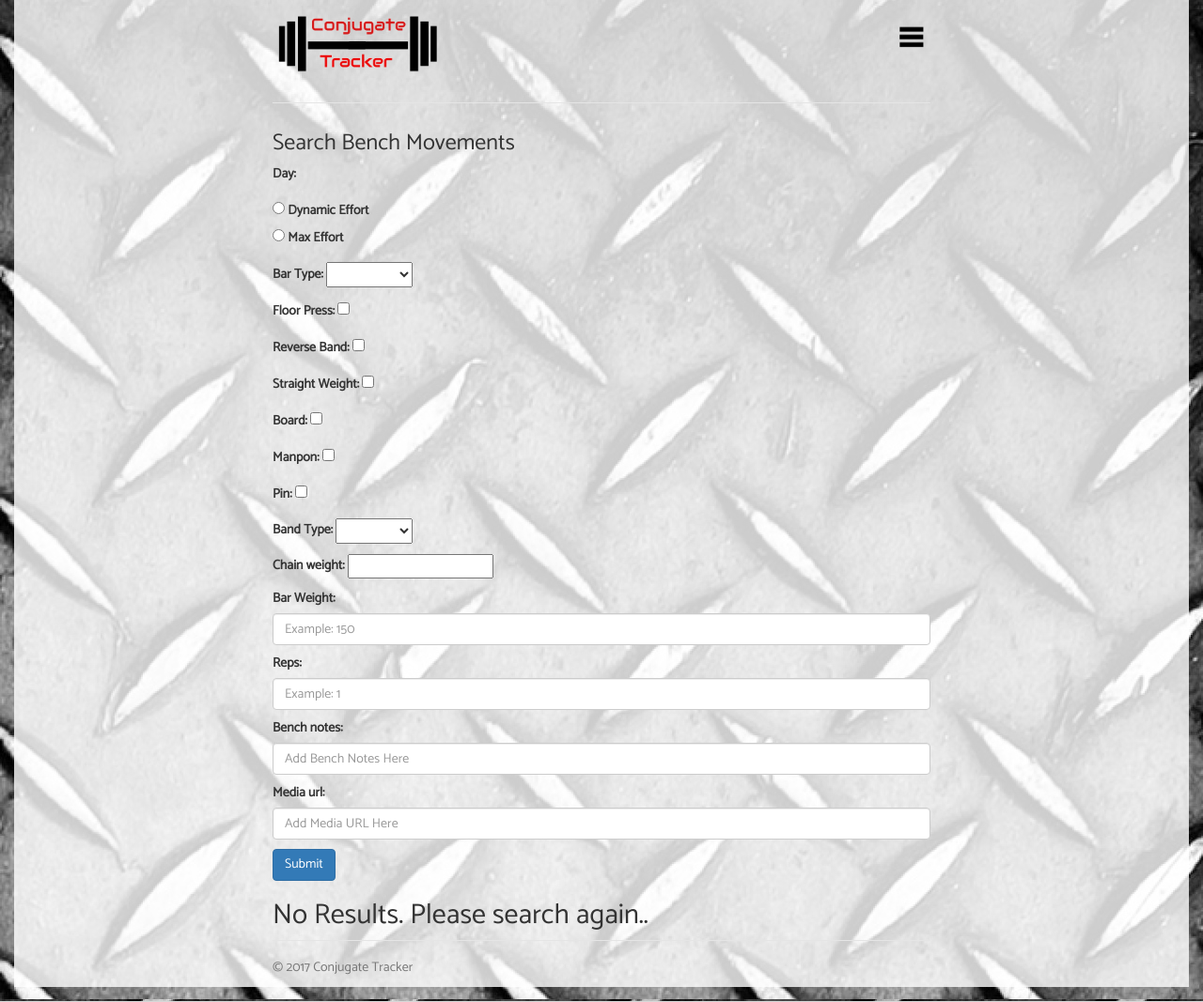
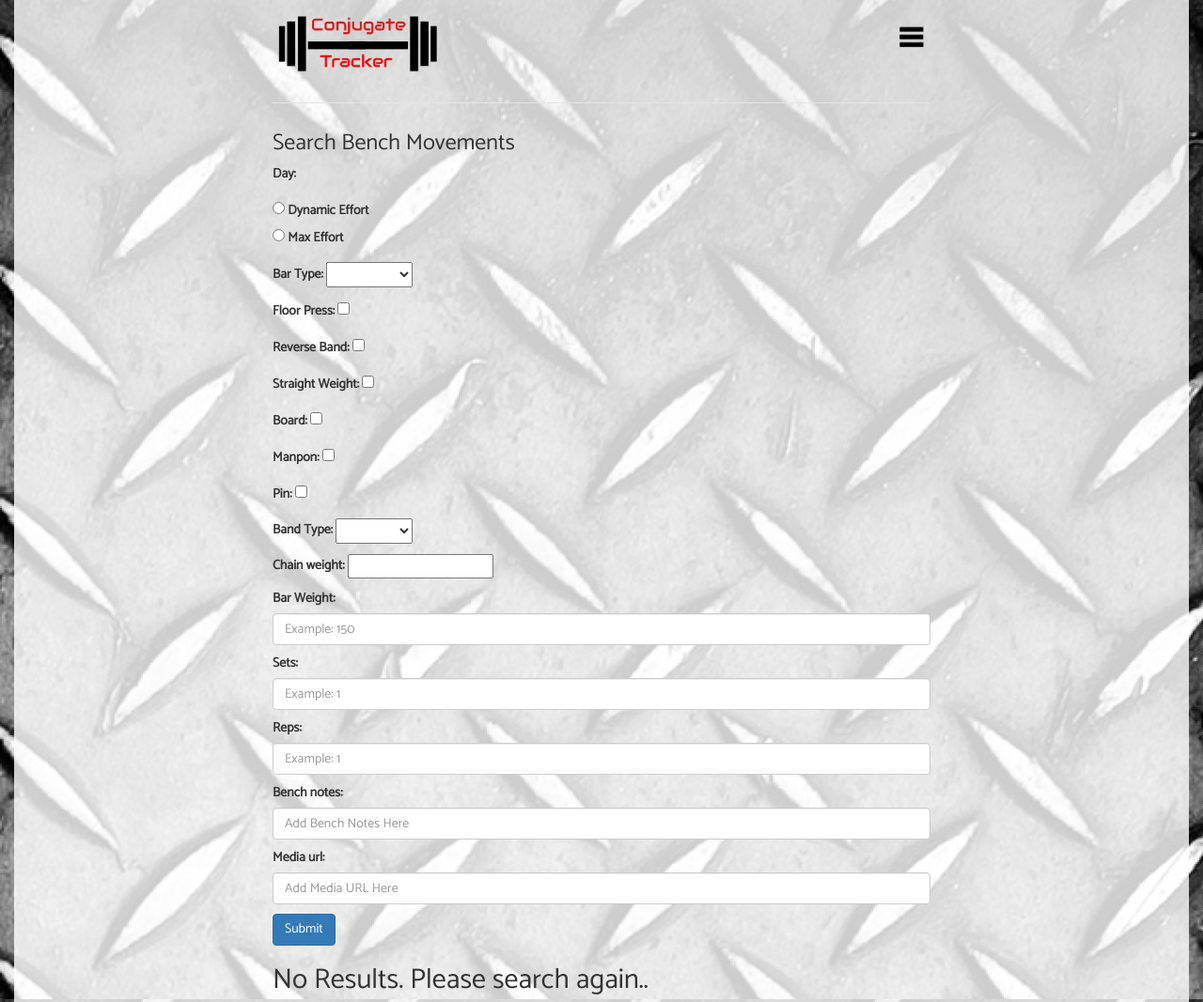
Before and after one commit to StrongAndClumsy/ConjugateTracker, a Django app: page /bench_movement/search in a window 1280 px wide. Shown: the part 16-1083 px from the top of the page at 94% size. Run offline with Django 3.2, Linux system fonts and the light colour scheme; some libraries are stand-ins or nearby versions.

Commit message:
Added Sets field
to detail, search, models, forms and views

```diff
--- a/tracker/forms.py
+++ b/tracker/forms.py
@@ -12,13 +12,14 @@ class SquatForm(forms.ModelForm):
 	class Meta:
 		model = SquatMovement
 		fields = ['box_free','effort_type','bar_type','bands_type','chain_weight',
-		'movement_weight','movement_reps','squat_notes', 'media_url']
+		'movement_weight', 'movement_sets', 'movement_reps','squat_notes', 'media_url']
 	effort_type = forms.ChoiceField(label="Day", widget=forms.RadioSelect(), choices=EFFORT_CHOICES)
 	box_free = forms.ChoiceField(label="Squat Type", widget=forms.RadioSelect, choices=BOXFREE_CHOICES)
 	bar_type = forms.ChoiceField(label="Bar Type", widget=forms.Select, choices=BAR_OPTIONS, required=True)
 	bands_type = forms.ChoiceField(label="Band Type", widget=forms.Select, choices=BAND_TYPE, required=False)
 	chain_weight = forms.IntegerField(required=False, initial=0)
 	movement_weight = forms.IntegerField(label="Bar Weight", required=True, widget=forms.NumberInput(attrs={'class': 'form-control', 'placeholder': 'Example: 150'}))
+	movement_sets = forms.IntegerField(label="Sets", required=True, widget=forms.NumberInput(attrs={'class': 'form-control', 'placeholder': 'Example: 1'}))
 	movement_reps = forms.IntegerField(label="Reps", required=True, widget=forms.NumberInput(attrs={'class': 'form-control', 'placeholder': 'Example: 1'}))
 	squat_notes = forms.CharField(max_length=300,widget=forms.TextInput(attrs={'class': 'form-control', 'placeholder': 'Add Squat Notes Here'}),required=False)
 	media_url = forms.URLField(widget=forms.TextInput(attrs={'class': 'form-control', 'placeholder': 'Add Media URL Here'}),required=False)
@@ -27,13 +28,14 @@ class SquatSearchForm(forms.ModelForm):
 	class Meta:
 		model = SquatMovement
 		fields = ['box_free','effort_type','bar_type','bands_type','chain_weight',
-		'movement_weight','movement_reps','squat_notes', 'media_url']
+		'movement_weight', 'movement_sets', 'movement_reps','squat_notes', 'media_url']
 	effort_type = forms.ChoiceField(label="Day", widget=forms.RadioSelect(), choices=EFFORT_CHOICES)
 	box_free = forms.ChoiceField(label="Squat Type", widget=forms.RadioSelect, choices=BOXFREE_CHOICES)
 	bar_type = forms.CharField(max_length=60)
 	bands_type = forms.CharField(label="Band Type", required=False, max_length=60)
 	chain_weight = forms.IntegerField(required=False, initial=0)
 	movement_weight = forms.IntegerField(label="Bar Weight", widget=forms.NumberInput(attrs={'class': 'form-control', 'placeholder': 'Example: 150'}))
+	movement_sets = forms.IntegerField(label="Sets", required=True, widget=forms.NumberInput(attrs={'class': 'form-control', 'placeholder': 'Example: 1'}))
 	movement_reps = forms.IntegerField(label="Reps", widget=forms.NumberInput(attrs={'class': 'form-control', 'placeholder': 'Example: 1'}))
 	squat_notes = forms.CharField(max_length=300,widget=forms.TextInput(attrs={'class': 'form-control', 'placeholder': 'Add Squat Notes Here'}),required=False)
 	media_url = forms.URLField(widget=forms.TextInput(attrs={'class': 'form-control', 'placeholder': 'Add Media URL Here'}),required=False)
@@ -42,7 +44,7 @@ class DeadliftForm(forms.ModelForm):
 	class Meta:
 		model = DeadliftMovement
 		fields = ['effort_type','sumo_conventional','deficit','block','standard','pin', 'reverse','chain_weight', 'bands_type',
-		'movement_weight','movement_reps','deadlift_notes', 'media_url']
+		'movement_weight','movement_sets','movement_reps','deadlift_notes', 'media_url']
 	effort_type = forms.ChoiceField(label="Day", widget=forms.RadioSelect(), choices=EFFORT_CHOICES)
 	sumo_conventional = forms.ChoiceField(label="Deadlift Style",widget=forms.RadioSelect, choices=SUMO_CHOICES)
 	deficit = forms.BooleanField(required=False)
@@ -53,6 +55,7 @@ class DeadliftForm(forms.ModelForm):
 	bands_type = forms.ChoiceField(label="Band Type", widget=forms.Select, choices=BAND_TYPE, required=False)
 	chain_weight = forms.IntegerField(required=False, initial=0)
 	movement_weight = forms.IntegerField(label="Bar Weight", required=True, widget=forms.NumberInput(attrs={'class': 'form-control', 'placeholder': 'Example: 120'}))
+	movement_sets = forms.IntegerField(label="Sets", required=True, widget=forms.NumberInput(attrs={'class': 'form-control', 'placeholder': 'Example: 1'}))
 	movement_reps = forms.IntegerField(label="Reps", required=True, widget=forms.NumberInput(attrs={'class': 'form-control', 'placeholder': 'Example: 1'}))
 	deadlift_notes = forms.CharField(required=False,max_length=300,widget=forms.TextInput(attrs={'class': 'form-control', 'placeholder': 'Add Deadlift Notes Here'}))
 	media_url = forms.URLField(widget=forms.TextInput(attrs={'class': 'form-control', 'placeholder': 'Add Media URL Here'}),required=False)
@@ -61,7 +64,7 @@ class DeadliftSearchForm(forms.ModelForm):
 	class Meta:
 		model = DeadliftMovement
 		fields = ['effort_type','sumo_conventional','deficit','block','standard','pin','chain_weight', 'bands_type',
-		'reverse','movement_weight','movement_reps','deadlift_notes', 'media_url']
+		'reverse','movement_weight', 'movement_sets','movement_reps','deadlift_notes', 'media_url']
 	effort_type = forms.ChoiceField(label="Day", widget=forms.RadioSelect(), choices=EFFORT_CHOICES)
 	sumo_conventional = forms.ChoiceField(label="Deadlift Style",widget=forms.RadioSelect, choices=SUMO_CHOICES)
 	deficit = forms.BooleanField(required=False)
@@ -72,6 +75,7 @@ class DeadliftSearchForm(forms.ModelForm):
 	bands_type = forms.ChoiceField(label="Band Type", widget=forms.Select, choices=BAND_TYPE, required=False)
 	chain_weight = forms.IntegerField(required=False, initial=0)
 	movement_weight = forms.IntegerField(label="Bar Weight", required=False, widget=forms.NumberInput(attrs={'class': 'form-control', 'placeholder': 'Example: 120'}))
+	movement_sets = forms.IntegerField(label="Sets", required=True, widget=forms.NumberInput(attrs={'class': 'form-control', 'placeholder': 'Example: 1'}))
 	movement_reps = forms.IntegerField(label="Reps", required=False, widget=forms.NumberInput(attrs={'class': 'form-control', 'placeholder': 'Example: 1'}))
 	deadlift_notes = forms.CharField(required=False,max_length=300,widget=forms.TextInput(attrs={'class': 'form-control', 'placeholder': 'Add Deadlift Notes Here'}))
 	media_url = forms.URLField(widget=forms.TextInput(attrs={'class': 'form-control', 'placeholder': 'Add Media URL Here'}),required=False)
@@ -80,7 +84,7 @@ class BenchForm(forms.ModelForm):
 	class Meta:
 		model = BenchMovement
 		fields = ['effort_type','bar_type','floor','reverse','standard','board','manpon',
-		'pin','bands_type','chain_weight','movement_weight','movement_reps','bench_notes', 'media_url']
+		'pin','bands_type','chain_weight','movement_weight', 'movement_sets','movement_reps','bench_notes', 'media_url']
 	effort_type = forms.ChoiceField(label="Day", widget=forms.RadioSelect(), choices=EFFORT_CHOICES)
 	bar_type = forms.ChoiceField(label="Bar Type", widget=forms.Select, choices=BENCH_BAR_OPTIONS, required=True)
 	floor = forms.BooleanField(label="Floor Press",required=False)
@@ -92,6 +96,7 @@ class BenchForm(forms.ModelForm):
 	bands_type = forms.ChoiceField(label="Band Type", widget=forms.Select, choices=BAND_TYPE, required=False)
 	chain_weight = forms.IntegerField(required=False, initial=0)
 	movement_weight = forms.IntegerField(label="Bar Weight",required=True, widget=forms.NumberInput(attrs={'class': 'form-control', 'placeholder': 'Example: 150'}))
+	movement_sets = forms.IntegerField(label="Sets", required=True, widget=forms.NumberInput(attrs={'class': 'form-control', 'placeholder': 'Example: 1'}))
 	movement_reps = forms.IntegerField(label="Reps",required=True, widget=forms.NumberInput(attrs={'class': 'form-control', 'placeholder': 'Example: 1'}))
 	bench_notes = forms.CharField(required=False,max_length=300,widget=forms.TextInput(attrs={'class': 'form-control', 'placeholder': 'Add Bench Notes Here'}))
 	media_url = forms.URLField(widget=forms.TextInput(attrs={'class': 'form-control', 'placeholder': 'Add Media URL Here'}),required=False)
@@ -100,7 +105,7 @@ class BenchSearchForm(forms.ModelForm):
 	class Meta:
 		model = BenchMovement
 		fields = ['effort_type','bar_type','floor','reverse','standard','board','manpon',
-		'pin','bands_type','chain_weight','movement_weight','movement_reps','bench_notes', 'media_url']
+		'pin','bands_type','chain_weight','movement_weight', 'movement_sets','movement_reps','bench_notes', 'media_url']
 	effort_type = forms.ChoiceField(label="Day", widget=forms.RadioSelect(), choices=EFFORT_CHOICES)
 	bar_type = forms.ChoiceField(label="Bar Type", widget=forms.Select, choices=BENCH_BAR_OPTIONS, required=False)
 	floor = forms.BooleanField(label="Floor Press",required=False)
@@ -112,6 +117,7 @@ class BenchSearchForm(forms.ModelForm):
 	bands_type = forms.ChoiceField(label="Band Type", widget=forms.Select, choices=BAND_TYPE, required=False)
 	chain_weight = forms.IntegerField(required=False, initial=0)
 	movement_weight = forms.IntegerField(label="Bar Weight",required=False, widget=forms.NumberInput(attrs={'class': 'form-control', 'placeholder': 'Example: 150'}))
+	movement_sets = forms.IntegerField(label="Sets", required=True, widget=forms.NumberInput(attrs={'class': 'form-control', 'placeholder': 'Example: 1'}))
 	movement_reps = forms.IntegerField(label="Reps",required=False, widget=forms.NumberInput(attrs={'class': 'form-control', 'placeholder': 'Example: 1'}))
 	bench_notes = forms.CharField(required=False,max_length=300,widget=forms.TextInput(attrs={'class': 'form-control', 'placeholder': 'Add Bench Notes Here'}))
 	media_url = forms.URLField(widget=forms.TextInput(attrs={'class': 'form-control', 'placeholder': 'Add Media URL Here'}),required=False)
--- a/tracker/models.py
+++ b/tracker/models.py
@@ -12,6 +12,7 @@ class SquatMovement(models.Model):
 	bands_type = models.CharField(max_length=60, blank=True)
 	chain_weight = models.IntegerField(default=0, blank=True)
 	movement_weight = models.IntegerField(default=0)
+	movement_sets = models.IntegerField(default=0)
 	movement_reps = models.IntegerField(default=0)
 	media_url = models.URLField(blank=True)
 
@@ -31,6 +32,7 @@ class DeadliftMovement(models.Model):
 	bands_type = models.CharField(max_length=60, blank=True)
 	chain_weight = models.IntegerField(blank=True)
 	movement_weight = models.IntegerField(default=0)
+	movement_sets = models.IntegerField(default=0)
 	movement_reps = models.IntegerField(default=0)
 	deadlift_notes = models.CharField(max_length=60, blank=True)
 	media_url = models.URLField(blank=True)
@@ -50,6 +52,7 @@ class BenchMovement(models.Model):
 	bands_type = models.CharField(max_length=60, blank=True)
 	chain_weight = models.IntegerField(blank=True)
 	movement_weight = models.IntegerField(default=0)
+	movement_sets = models.IntegerField(default=0)
 	movement_reps = models.IntegerField(default=0)
 	media_url = models.URLField(blank=True)
 
--- a/tracker/templates/tracker/benchmovement_detail.html
+++ b/tracker/templates/tracker/benchmovement_detail.html
@@ -37,7 +37,8 @@
 <p><h4><b>Bands Type: </b>{{ object.bands_type}}</h4></p>
 <p><h4><b>Chain Weight: </b>{{ object.chain_weight}}</h4></p>
 <p><h4><b>Movement Weight: </b>{{ object.movement_weight}}</h4></p>
-<p><h4><b>Movement Reps: </b>{{ object.movement_reps}}</h4></p>
+<p><h4><b>Sets: </b>{{ object.movement_sets}}</h4></p>
+<p><h4><b>Reps: </b>{{ object.movement_reps}}</h4></p>
 <p><h4><b>Media URL: </b><a href="{{ object.media_url}}">{{object.media_url}}</a></h4></p>
 <p><h4><b>Notes: </b>{{ object.notes}}</h4></p>
 {% endblock %}
--- a/tracker/templates/tracker/benchmovement_search.html
+++ b/tracker/templates/tracker/benchmovement_search.html
@@ -28,6 +28,7 @@
 </select></p>
 <p><label for="id_chain_weight">Chain weight:</label> <input id="id_chain_weight" name="chain_weight" type="number" /></p>
 <p><label for="id_movement_weight">Bar Weight:</label> <input class="form-control" id="id_movement_weight" name="movement_weight" placeholder="Example: 150" type="number"  /></p>
+<p><label for="id_movement_sets">Sets:</label> <input class="form-control" id="id_movement_sets" name="movement_sets" placeholder="Example: 1" type="number" /></p>
 <p><label for="id_movement_reps">Reps:</label> <input class="form-control" id="id_movement_reps" name="movement_reps" placeholder="Example: 1" type="number" /></p>
 <p><label for="id_bench_notes">Bench notes:</label> <input class="form-control" id="id_bench_notes" maxlength="300" name="bench_notes" placeholder="Add Bench Notes Here" type="text" /></p>
 <p><label for="id_media_url">Media url:</label> <input class="form-control" id="id_media_url" name="media_url" placeholder="Add Media URL Here" type="text" /></p>
--- a/tracker/templates/tracker/deadliftmovement_detail.html
+++ b/tracker/templates/tracker/deadliftmovement_detail.html
@@ -31,7 +31,8 @@
 <p><h4><b>Bands Type: </b>{{ object.bands_type}}</h4></p>
 <p><h4><b>Chain Weight: </b>{{ object.chain_weight}}</h4></p>
 <p><h4><b>Movement Weight: </b>{{ object.movement_weight}}</h4></p>
-<p><h4><b>Movement Reps: </b>{{ object.movement_reps}}</h4></p>
+<p><h4><b>Sets: </b>{{ object.movement_sets}}</h4></p>
+<p><h4><b>Reps: </b>{{ object.movement_reps}}</h4></p>
 <p><h4><b>Media URL: </b><a href="{{ object.media_url}}">{{object.media_url}}</a></h4></p>
 <p><h4><b>Notes: </b>{{ object.notes}}</h4></p>
 
--- a/tracker/templates/tracker/deadliftmovement_search.html
+++ b/tracker/templates/tracker/deadliftmovement_search.html
@@ -22,6 +22,7 @@
     </select></p>
     <p><label for="id_reverse">Reverse Band:</label> <input id="id_reverse" name="reverse" type="checkbox" value="True"/></p>
     <p><label for="id_movement_weight">Bar Weight:</label> <input class="form-control" id="id_movement_weight" name="movement_weight" placeholder="Example: 120" type="number"  /></p>
+    <p><label for="id_movement_sets">Sets:</label> <input class="form-control" id="id_movement_sets" name="movement_sets" placeholder="Example: 1" type="number" /></p>
     <p><label for="id_movement_reps">Reps:</label> <input class="form-control" id="id_movement_reps" name="movement_reps" placeholder="Example: 1" type="number"  /></p>
     <p><label for="id_deadlift_notes">Deadlift notes:</label> <input class="form-control" id="id_deadlift_notes" maxlength="300" name="deadlift_notes" placeholder="Add Deadlift Notes Here" type="text" /></p>
     <p><label for="id_media_url">Media url:</label> <input class="form-control" id="id_media_url" name="media_url" placeholder="Add Media URL Here" type="text" /></p>
--- a/tracker/templates/tracker/squatmovement_detail.html
+++ b/tracker/templates/tracker/squatmovement_detail.html
@@ -11,7 +11,8 @@ SEARCH
 <p><h4><b>Bands Type: </b>{{ object.bands_type}}</h4></p>
 <p><h4><b>Chain Weight: </b>{{ object.chain_weight}}</h4></p>
 <p><h4><b>Movement Weight: </b>{{ object.movement_weight}}</h4></p>
-<p><h4><b>Movement Reps: </b>{{ object.movement_reps}}</h4></p>
+<p><h4><b>Sets: </b>{{ object.movement_sets}}</h4></p>
+<p><h4><b>Reps: </b>{{ object.movement_reps}}</h4></p>
 <p><h4><b>Media URL: </b><a href="{{ object.media_url}}">{{object.media_url}}</a></h4></p>
 <p><h4><b>Squat Notes: </b>{{object.squat_notes}}</h4></p>
 
--- a/tracker/templates/tracker/squatmovement_search.html
+++ b/tracker/templates/tracker/squatmovement_search.html
@@ -25,6 +25,7 @@
 </select></p>
 <p><label for="id_chain_weight">Chain weight:</label> <input id="id_chain_weight" name="chain_weight" type="number" /></p>
 <p><label for="id_movement_weight">Bar Weight:</label> <input class="form-control" id="id_movement_weight" name="movement_weight" placeholder="Example: 150" type="number"  /></p>
+<p><label for="id_movement_sets">Sets:</label> <input class="form-control" id="id_movement_sets" name="movement_sets" placeholder="Example: 1" type="number" /></p>
 <p><label for="id_movement_reps">Reps:</label> <input class="form-control" id="id_movement_reps" name="movement_reps" placeholder="Example: 1" type="number"  /></p>
 <p><label for="id_squat_notes">Squat notes:</label> <input class="form-control" id="id_squat_notes" maxlength="300" name="squat_notes" placeholder="Add Squat Notes Here" type="text" /></p>
 <p><label for="id_media_url">Media url:</label> <input class="form-control" id="id_media_url" name="media_url" placeholder="Add Media URL Here" type="text" /></p>
--- a/tracker/views.py
+++ b/tracker/views.py
@@ -100,11 +100,12 @@ def new_squat(request):
             bands_type = form.cleaned_data['bands_type']
             chain_weight = form.cleaned_data['chain_weight']
             movement_weight = form.cleaned_data['movement_weight']
+            movement_sets = form.cleaned_data['movement_sets']
             movement_reps = form.cleaned_data['movement_reps']
             squat_notes = form.cleaned_data['squat_notes']
             media_url = form.cleaned_data['media_url']
             new_squat_data = SquatMovement( user = request.user, effort_type = effort, box_free = box_free, bar_type = bar_type, bands_type = bands_type,
-                chain_weight = chain_weight, movement_weight = movement_weight,movement_reps = movement_reps, squat_notes = squat_notes, media_url = media_url )
+                chain_weight = chain_weight, movement_weight = movement_weight, movement_sets = movement_sets, movement_reps = movement_reps, squat_notes = squat_notes, media_url = media_url )
             new_squat_data.save()
             return HttpResponseRedirect('/')
     else:
@@ -127,6 +128,7 @@ def new_deadlift(request):
                 bands_type=form.cleaned_data['bands_type'],
                 chain_weight=form.cleaned_data['chain_weight'],
                 movement_weight=form.cleaned_data['movement_weight'],
+                movement_sets=form.cleaned_data['movement_sets'],
                 movement_reps=form.cleaned_data['movement_reps'],
                 deadlift_notes=form.cleaned_data['deadlift_notes'],
                 media_url=form.cleaned_data['media_url']
@@ -156,6 +158,7 @@ def new_bench(request):
                 bands_type=form.cleaned_data['bands_type'],
                 chain_weight=form.cleaned_data['chain_weight'],
                 movement_weight=form.cleaned_data['movement_weight'],
+                movement_sets=form.cleaned_data['movement_sets'],
                 movement_reps=form.cleaned_data['movement_reps'],
                 media_url=form.cleaned_data['media_url']
                 )
```
Also changed, not shown: tracker/migrations/0020_auto_20170816_1823.py (added).
